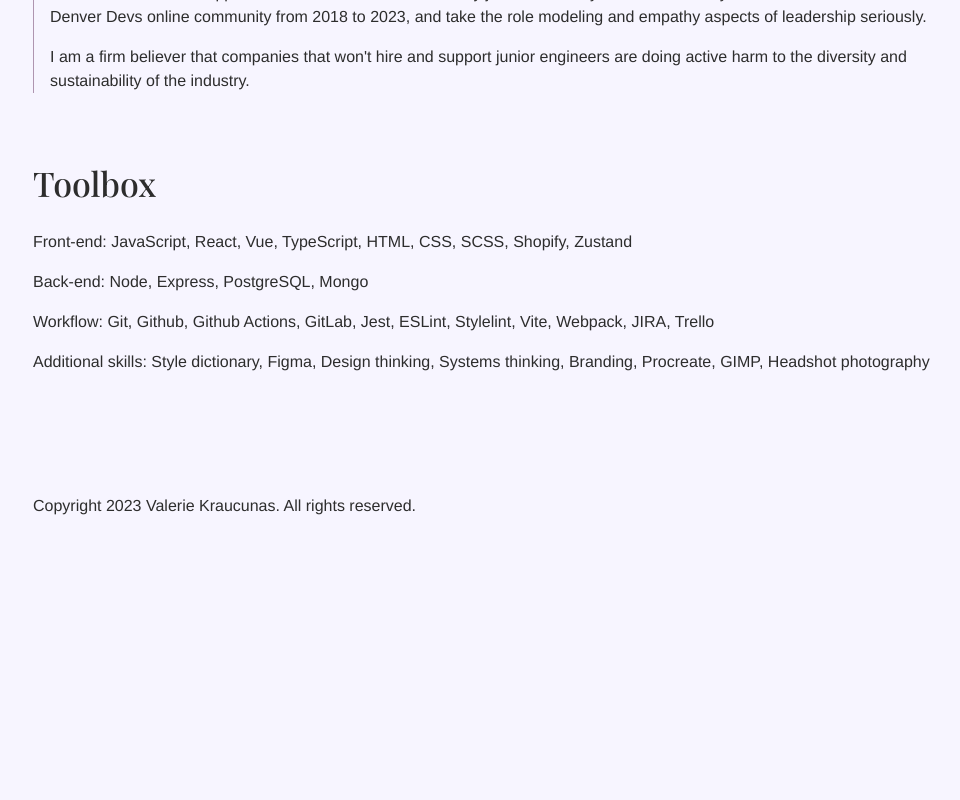
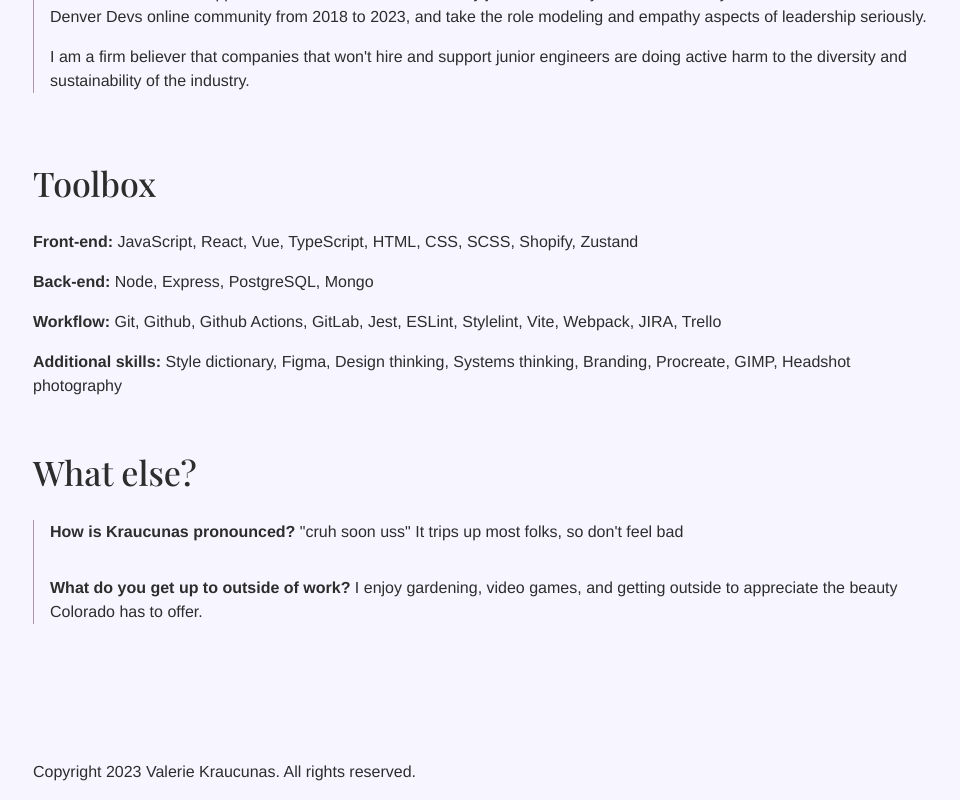
Before and after one commit to vkraucunas/portfolio2023, a React (Vite) app: page / in a window 1280 px wide. Shown: the part 1543-2343 px from the top of the page, without its empty margins (157-1117 px from the left). Before the commit the page ends 2077 px from the top, so only its background shows below. Built offline with nearby package versions, Linux system fonts and the light colour scheme.

Commit message:
chore: content update

```diff
--- a/src/views/Home/index.tsx
+++ b/src/views/Home/index.tsx
@@ -103,18 +103,35 @@ function Home() {
       <section>
         <h2>Toolbox</h2>
         <p>
-          Front-end: JavaScript, React, Vue, TypeScript, HTML, CSS, SCSS,
-          Shopify, Zustand
-        </p>
-        <p>Back-end: Node, Express, PostgreSQL, Mongo</p>
-        <p>
-          Workflow: Git, Github, Github Actions, GitLab, Jest, ESLint,
-          Stylelint, Vite, Webpack, JIRA, Trello
+          <strong>Front-end:</strong> JavaScript, React, Vue, TypeScript, HTML,
+          CSS, SCSS, Shopify, Zustand
         </p>
         <p>
-          Additional skills: Style dictionary, Figma, Design thinking, Systems
-          thinking, Branding, Procreate, GIMP, Headshot photography
+          <strong>Back-end:</strong> Node, Express, PostgreSQL, Mongo
         </p>
+        <p>
+          <strong>Workflow:</strong> Git, Github, Github Actions, GitLab, Jest,
+          ESLint, Stylelint, Vite, Webpack, JIRA, Trello
+        </p>
+        <p>
+          <strong>Additional skills:</strong> Style dictionary, Figma, Design
+          thinking, Systems thinking, Branding, Procreate, GIMP, Headshot
+          photography
+        </p>
+      </section>
+      <section>
+        <h2>What else?</h2>
+        <ul className="skilllist">
+          <li>
+            <strong>How is Kraucunas pronounced?</strong> "cruh soon uss" It
+            trips up most folks, so don't feel bad
+          </li>
+          <li>
+            <strong>What do you get up to outside of work?</strong> I enjoy
+            gardening, video games, and getting outside to appreciate the beauty
+            Colorado has to offer.
+          </li>
+        </ul>
       </section>
     </>
   );
--- a/src/views/ValCV/index.tsx
+++ b/src/views/ValCV/index.tsx
@@ -104,6 +104,24 @@ function ValCV() {
           established a peer code review process for the students.
         </p>
       </section>
+      <section>
+        <h2>Before software</h2>
+        <p>
+          Prior to my transition to software, I worked as an administrative
+          assistant in the nonprofit and higher education spaces. It was here
+          that I learned that the user experience of back office software of was
+          atrocious and I was motivated to deliver something better. This work
+          also built up my customer service skills.
+        </p>
+      </section>
+      <section>
+        <h2>Education</h2>
+        <p>
+          I attended Galvanize Full Stack code bootcamp in 2016. I learned HTML,
+          CSS, JavaScript, Node, Express, PostgreSQL, AngularJS and more.
+        </p>
+        <p>I also hold a BA in Political Science from Creighton University.</p>
+      </section>
     </div>
   );
 }
```
